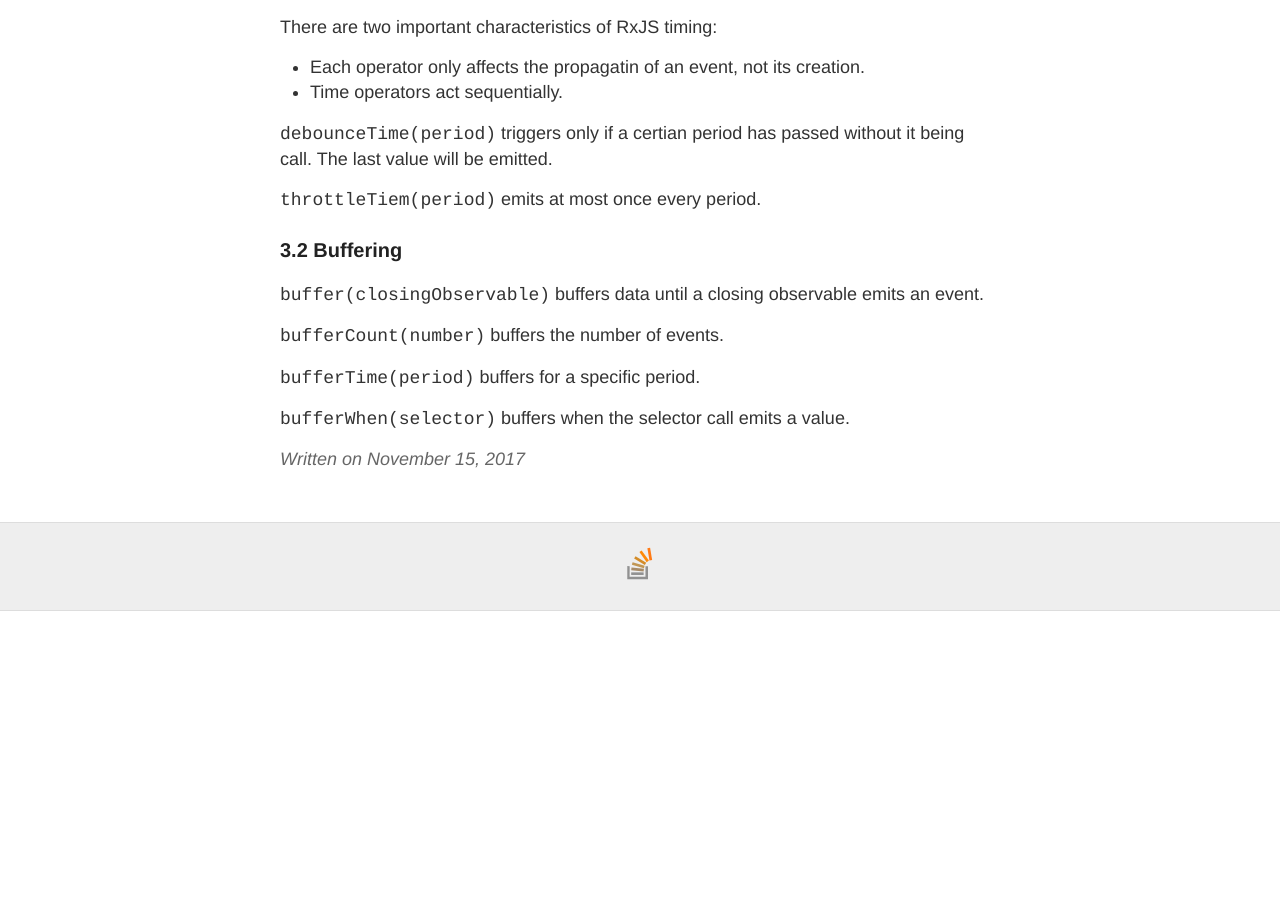
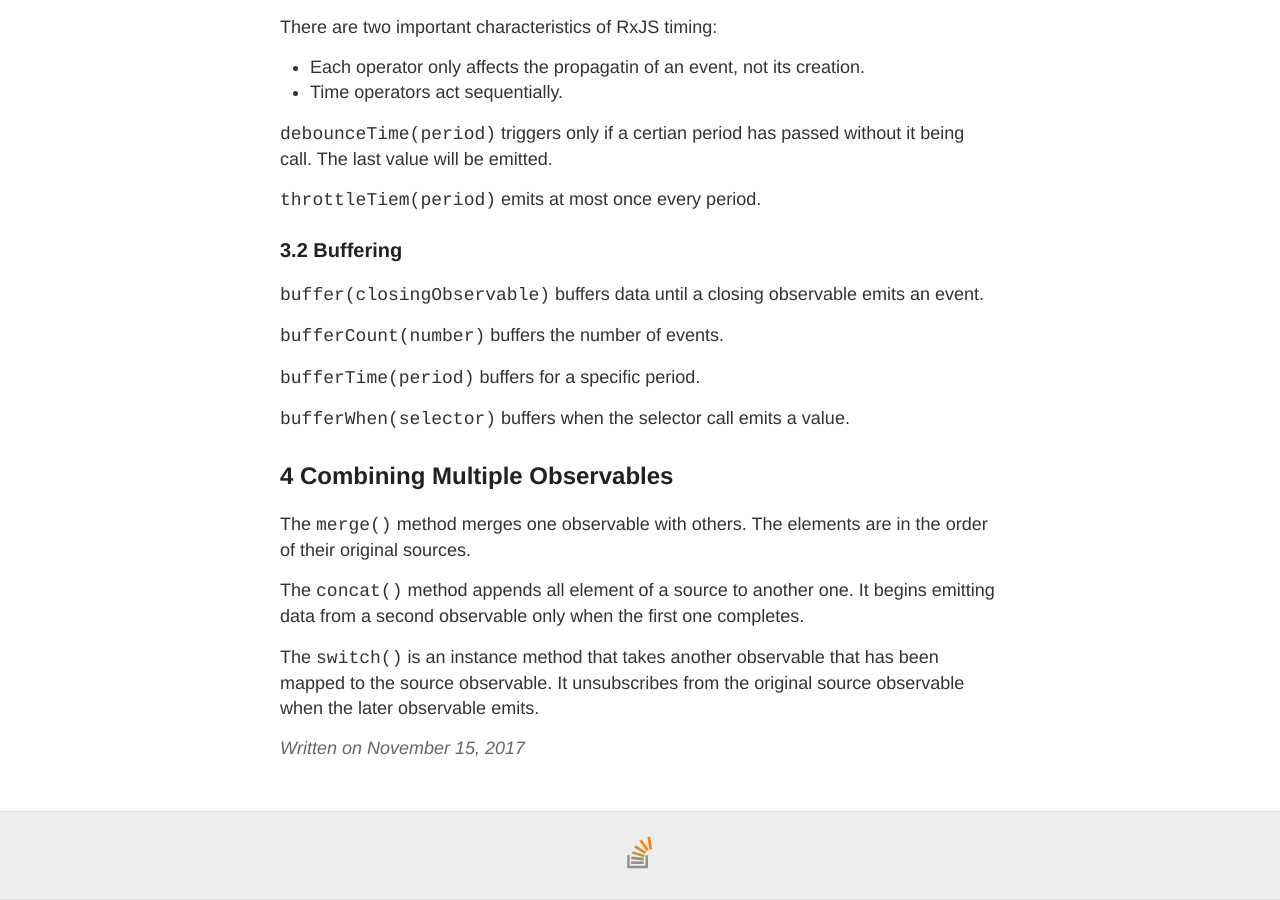
Before and after one commit to YingLiu4203/old-dev-blog, a Jekyll site: the page built from _posts/2017-11-15-rxjs-notes.md, in a window 1280 px wide and 900 px high, scrolled down 3777 px. Built offline with Jekyll 4.4.1, drawn with Linux system fonts in a browser that asks for light colours; comment, search, counter and statistics services are not loaded; before the commit the page ends 4388 px from its top, so only the background shows below that.

Commit message:
add RxJS observable cmbination

```diff
--- a/_posts/2017-11-15-rxjs-notes.md
+++ b/_posts/2017-11-15-rxjs-notes.md
@@ -116,3 +116,11 @@ There are two important characteristics of RxJS timing:
 `bufferTime(period)` buffers for a specific period.
 
 `bufferWhen(selector)` buffers when the selector call emits a value.
+
+## 4 Combining Multiple Observables
+
+The `merge()` method merges one observable with others. The elements are in the order of their original sources.
+
+The `concat()` method appends all element of a source to another one. It begins emitting data from a second observable only when the first one completes.
+
+The `switch()` is an instance method that takes another observable that has been mapped to the source observable. It unsubscribes from the original source observable when the later observable emits.
```
